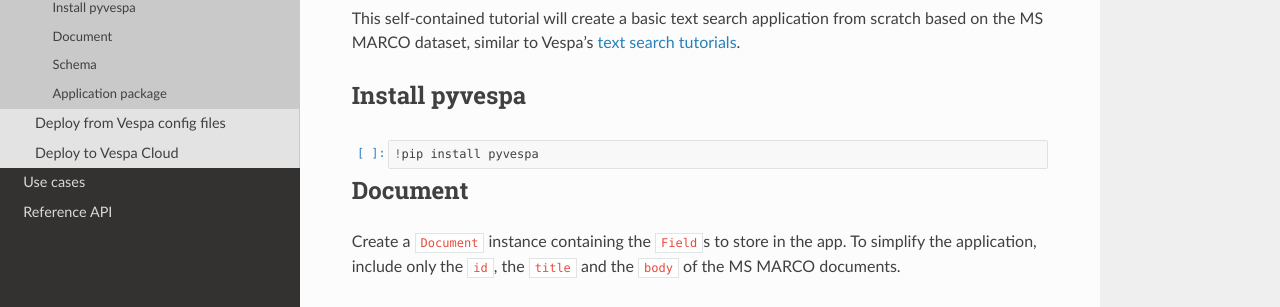
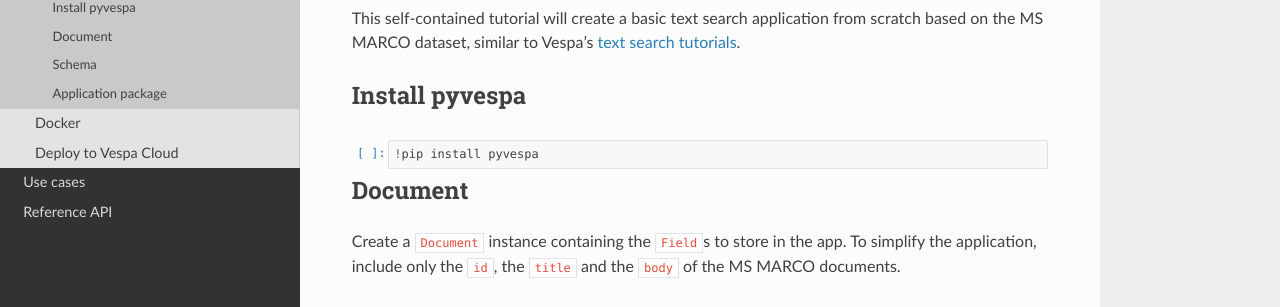
Before and after one commit to vespa-engine/pyvespa, a Sphinx documentation site: the page built from docs/sphinx/source/create-text-app.ipynb, in a window 1280 px wide. Shown: the part 249-556 px from the top of the page. Built offline with Sphinx 7.4.7 and the Read the Docs theme 2.0.0, drawn with Linux system fonts in a browser that asks for light colours; pages that are not in the unit, such as notebooks, are missing from menus.

Commit message:
Remove redundant file, fix links

```diff
--- a/docs/sphinx/source/index.rst
+++ b/docs/sphinx/source/index.rst
@@ -56,4 +56,5 @@
 
 Deploy from Vespa config files
 ******************************
-Use pyvespa to `deploy a Vespa application package <deploy-from-vespa-config-files.rst>`__ to a local Docker container.
+Use pyvespa to `deploy a Vespa application package <howto/deploy_app_package/deploy-docker.rst>`__
+to a local Docker container.
--- a/docs/sphinx/source/quickstart.rst
+++ b/docs/sphinx/source/quickstart.rst
@@ -8,5 +8,5 @@
    getting-started-pyvespa
    query
    create-text-app
-   deploy-from-vespa-config-files
+   howto/deploy_app_package/deploy-docker
    deploy-vespa-cloud
```
Also changed, not shown: docs/sphinx/source/deploy-from-vespa-config-files.ipynb (deleted).
